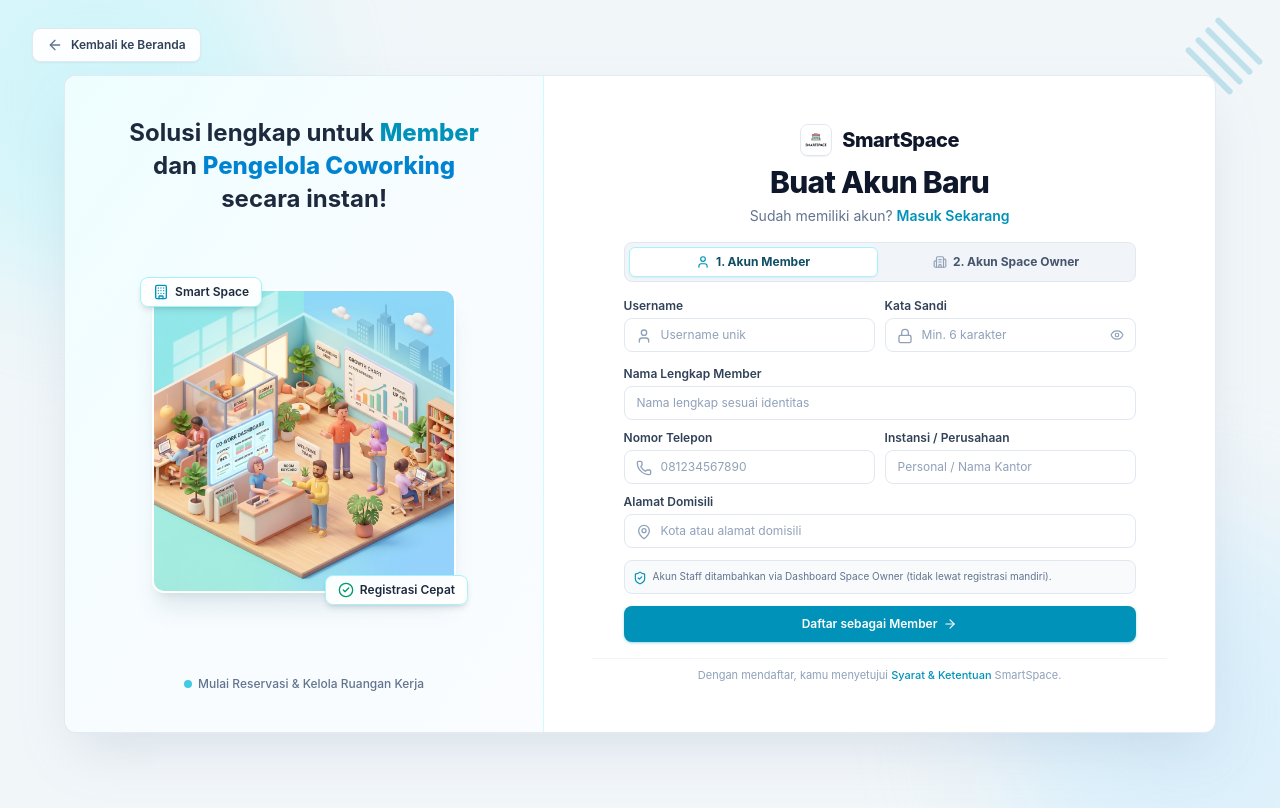
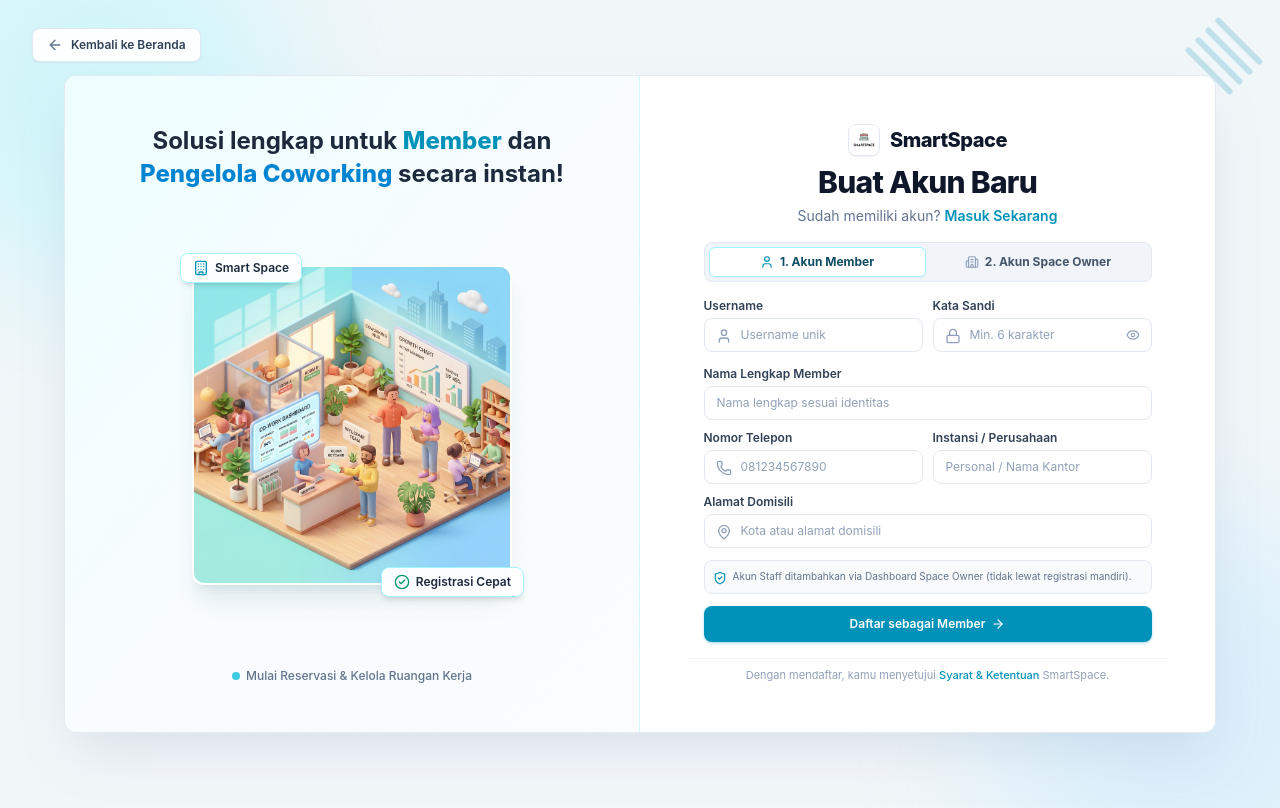
Before and after one commit to MohammadKevin/smart-space-booking, a Next.js app in the folder frontend-smart-space-booking/: page /register in a window 1280 px wide. Built offline with nearby package versions, Linux system fonts and the light colour scheme; no server answers.

Commit message:
style: equalize register and login card split and dimensions to 50/50 exactly

```diff
--- a/frontend-smart-space-booking/app/(auth)/register/page.tsx
+++ b/frontend-smart-space-booking/app/(auth)/register/page.tsx
@@ -171,12 +171,12 @@
         </div>
       </div>
 
-      {/* Center 2-Column Pop-up Modal Card (Enlarged max-w-5xl / max-w-6xl) */}
+      {/* Center 2-Column Pop-up Modal Card (Identical 50/50 split and max-w-6xl) */}
       <div className="w-full max-w-5xl lg:max-w-6xl bg-white rounded-xl shadow-2xl shadow-slate-400/25 border border-slate-200/90 overflow-hidden grid grid-cols-1 lg:grid-cols-12 relative z-10 min-h-[580px]">
         {/* Left Side: 3D Illustration & Headline */}
-        <div className="lg:col-span-5 bg-gradient-to-br from-cyan-50/90 via-sky-50/50 to-blue-50/30 p-8 sm:p-10 flex flex-col justify-between items-center text-center relative border-b lg:border-b-0 lg:border-r border-cyan-100/90">
+        <div className="lg:col-span-6 bg-gradient-to-br from-cyan-50/90 via-sky-50/50 to-blue-50/30 p-8 sm:p-10 lg:p-12 flex flex-col justify-between items-center text-center relative border-b lg:border-b-0 lg:border-r border-cyan-100/90">
           {/* Top Catchy Headline with Highlighted Accent Words */}
-          <div className="space-y-2 max-w-sm">
+          <div className="space-y-2 max-w-md">
             <h2 className="text-xl sm:text-2xl font-bold text-slate-800 leading-snug">
               Solusi lengkap untuk{" "}
               <span className="text-cyan-600 font-extrabold">Member</span> dan{" "}
@@ -186,7 +186,7 @@
 
           {/* Center 3D Illustration Graphic with Floating Badges */}
           <div className="relative my-6 flex items-center justify-center">
-            <div className="w-68 h-68 sm:w-76 sm:h-76 rounded-xl overflow-hidden shadow-xl shadow-cyan-900/10 border-2 border-white bg-white">
+            <div className="w-72 h-72 sm:w-80 sm:h-80 rounded-xl overflow-hidden shadow-xl shadow-cyan-900/10 border-2 border-white bg-white">
               {/* eslint-disable-next-line @next/next/no-img-element */}
               <img
                 src="/auth-register-illustration.jpg"
@@ -216,8 +216,8 @@
         </div>
 
         {/* Right Side: Clean Form */}
-        <div className="lg:col-span-7 p-8 sm:p-10 lg:p-12 flex flex-col justify-center space-y-4 max-h-[88vh] overflow-y-auto">
-          <div className="space-y-4 max-w-lg mx-auto w-full">
+        <div className="lg:col-span-6 p-8 sm:p-10 lg:p-12 flex flex-col justify-center space-y-4 max-h-[88vh] overflow-y-auto">
+          <div className="space-y-4 max-w-md mx-auto w-full">
             {/* Top Brand Logo */}
             <div className="text-center space-y-1.5">
               <div className="inline-flex items-center gap-2.5">
```
